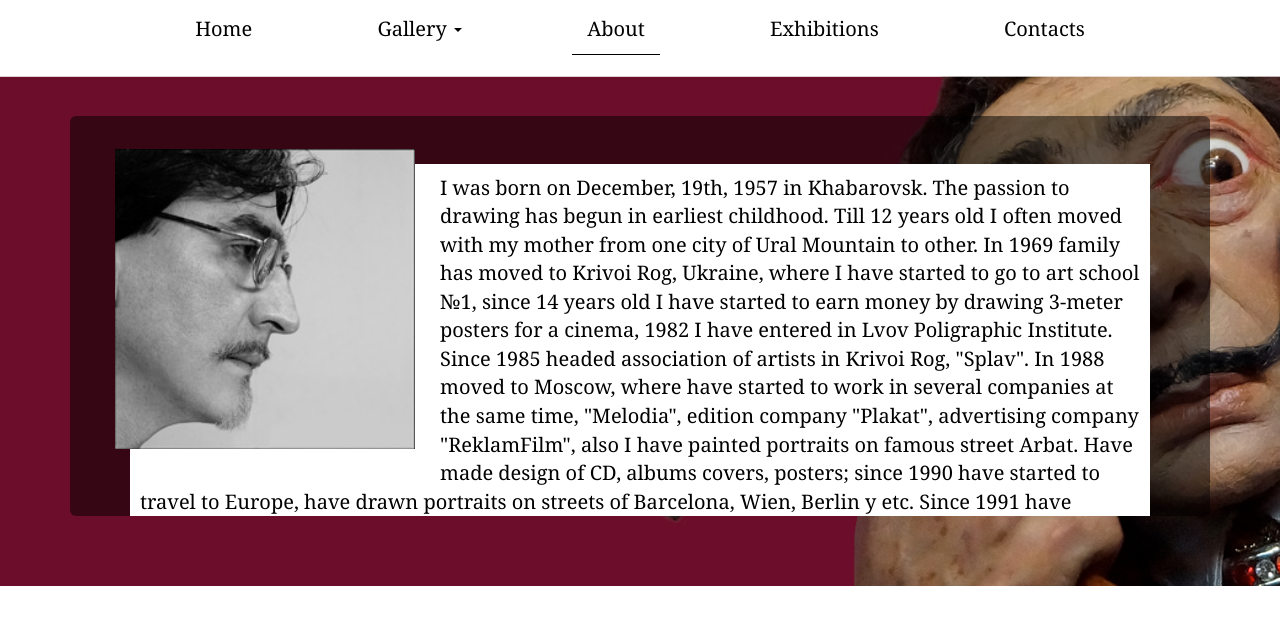
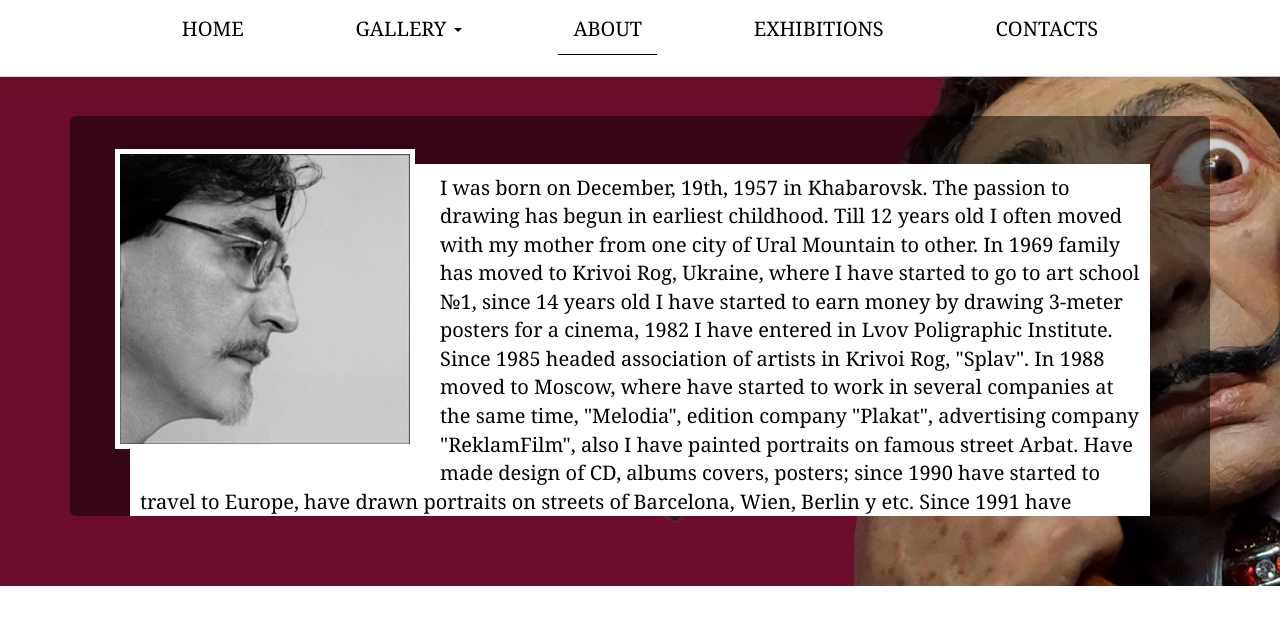
Before and after one commit to pablospaniard/VolegovDolls, a plain HTML site: page about.html in a window 1280 px wide. Shown: the part 117-750 px from the top of the page. Drawn offline with Linux system fonts and the light colour scheme.

Commit message:
minor changes

```diff
--- a/src/scss/style.scss
+++ b/src/scss/style.scss
@@ -46,6 +46,7 @@ a {
   justify-content: space-between;
   flex-wrap: wrap;
   float: none;
+  text-transform: uppercase;
 }
 
 .navbar {
@@ -138,6 +139,7 @@ a {
       position: relative;
       left: -25px;
       top: -25px;
+      border: 5px solid white;
     }
 
     #about-text {
```
Also changed, not shown: src/css/style.css, 1 other file.
